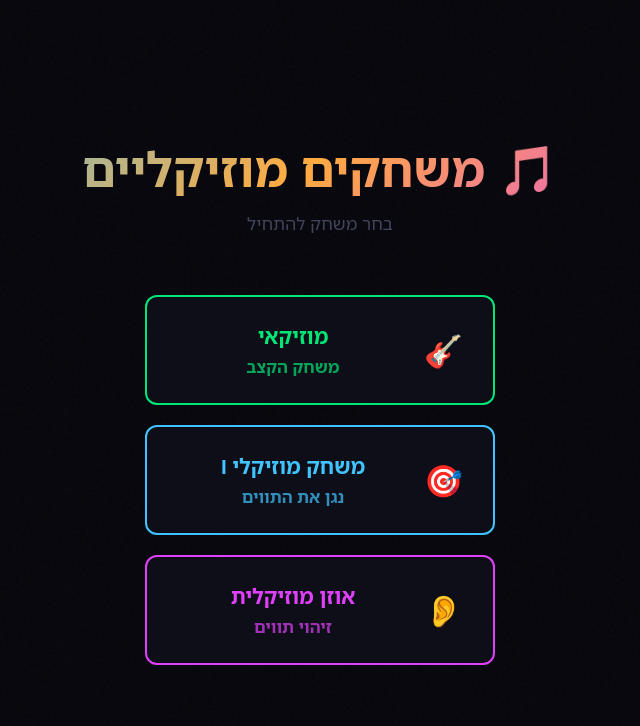
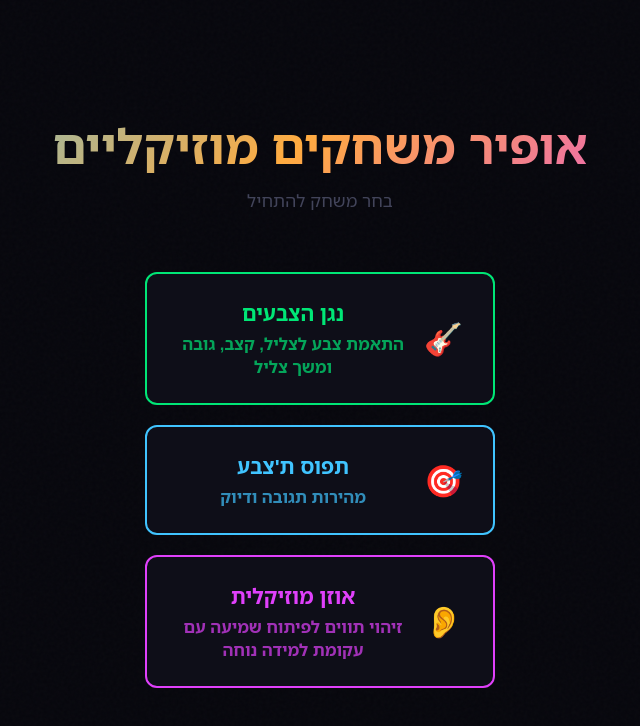
Before and after one commit to ShaharFullStack/ofir, a plain HTML site: page index.html in a window 1280 px wide. Shown: the whole page, without its empty margins (320-960 px from the left). Drawn offline with Linux system fonts and the light colour scheme.

Commit message:
נוסף תיאור לכל משחק

```diff
--- a/index.html
+++ b/index.html
@@ -3,7 +3,7 @@
 <head>
     <meta charset="UTF-8">
     <meta name="viewport" content="width=device-width, initial-scale=1.0, user-scalable=no">
-    <title>משחקים מוזיקליים</title>
+    <title>אופיר משחקים מוזיקליים</title>
     <link rel="preconnect" href="https://fonts.googleapis.com">
     <link href="https://fonts.googleapis.com/css2?family=Noto+Sans+Hebrew:wght@300;400;700;900&display=swap" rel="stylesheet">
     <style>
@@ -230,7 +230,7 @@
 <body>
     <div class="container">
         <div class="header">
-            <h1>🎵 משחקים מוזיקליים</h1>
+            <h1>אופיר משחקים מוזיקליים</h1>
             <p>בחר משחק להתחיל</p>
         </div>
 
@@ -238,16 +238,16 @@
             <a href="muzikay.html" class="game-button btn1">
                 <span class="game-icon">🎸</span>
                 <span class="game-text">
-                    <span>מוזיקאי</span>
-                    <span class="game-label">משחק הקצב</span>
+                    <span>נגן הצבעים</span>
+                    <span class="game-label">התאמת צבע לצליל, קצב, גובה ומשך צליל</span>
                 </span>
             </a>
 
             <a href="muzikay1.html" class="game-button btn2">
                 <span class="game-icon">🎯</span>
                 <span class="game-text">
-                    <span>משחק מוזיקלי I</span>
-                    <span class="game-label">נגן את התווים</span>
+                    <span>תפוס ת'צבע</span>
+                    <span class="game-label">מהירות תגובה ודיוק</span>
                 </span>
             </a>
 
@@ -255,7 +255,7 @@
                 <span class="game-icon">👂</span>
                 <span class="game-text">
                     <span>אוזן מוזיקלית</span>
-                    <span class="game-label">זיהוי תווים</span>
+                    <span class="game-label">זיהוי תווים לפיתוח שמיעה עם עקומת למידה נוחה</span>
                 </span>
             </a>
         </div>
```
